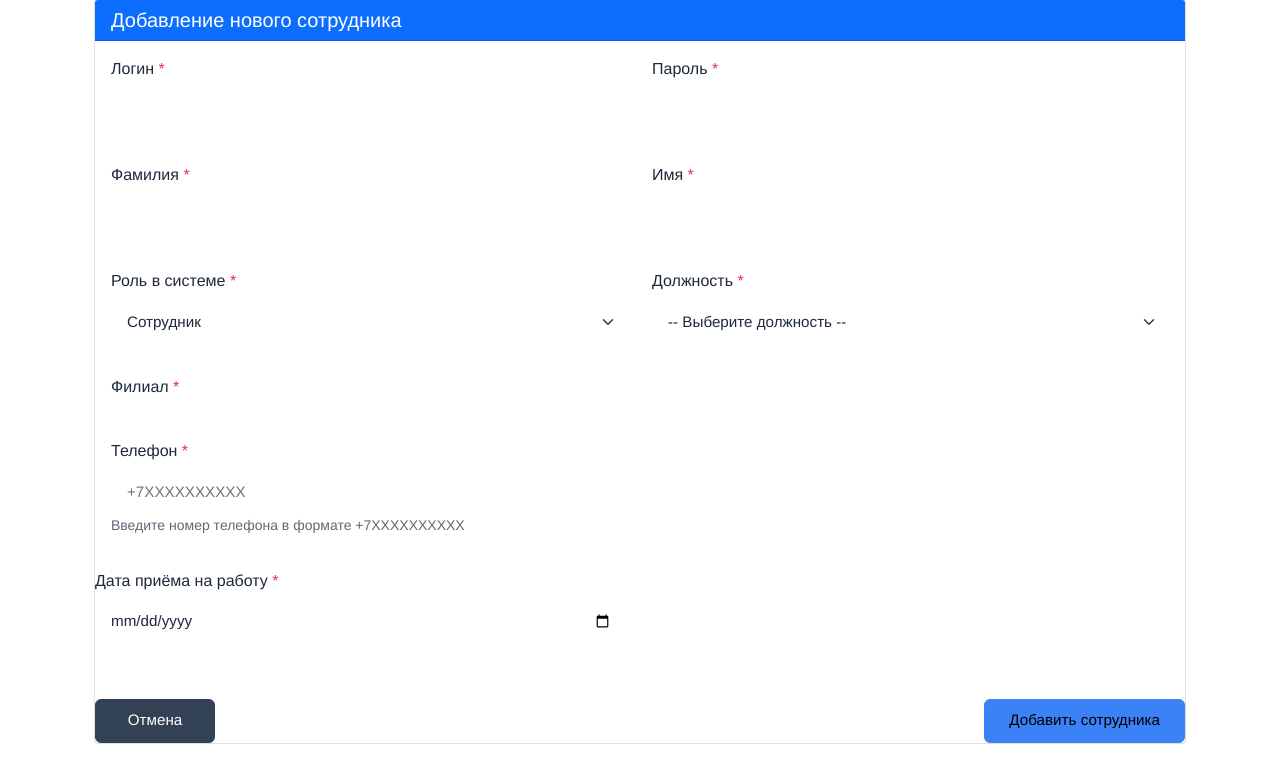
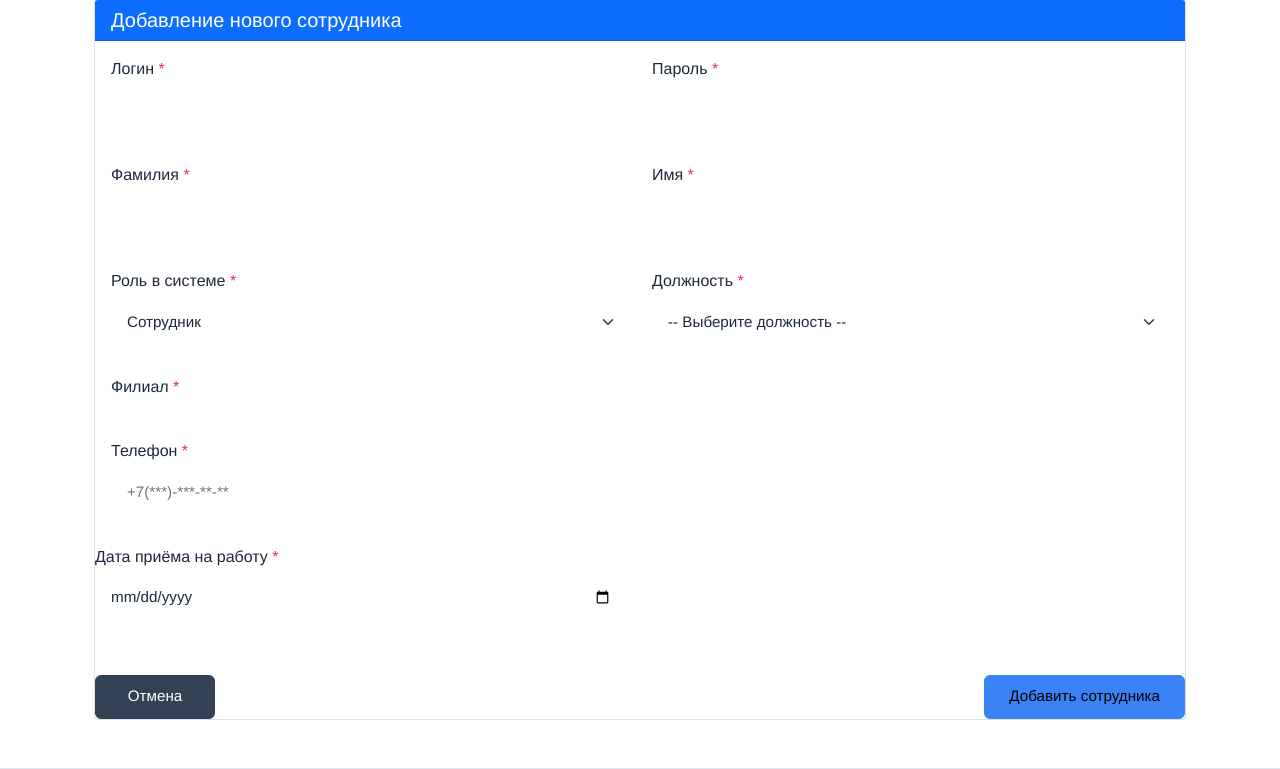
Before and after one commit to LlnZa/hair-salon, a Python web app: template templates/admin/add_employee.html in a window 1280 px wide. Shown: the part 151-920 px from the top of the page. Run offline with Jinja, Linux system fonts and the light colour scheme; the template is opened without the code that fills it, so the values that code supplies are empty; some libraries are stand-ins or nearby versions.

Commit message:
Update add_employee.html

```diff
--- a/templates/admin/add_employee.html
+++ b/templates/admin/add_employee.html
@@ -76,13 +76,12 @@
                             <label for="branch_id" class="form-label">Филиал <span class="text-danger">*</span></label>
                              {{ form.branch_id(class="form-select") }}
                         </div>
-                        </div>
                     </div>
+                </div>
                     <div class="col-md-6">
                         <div class="mb-3">
                             <label for="phone" class="form-label">Телефон <span class="text-danger">*</span></label>
-                            <input type="tel" class="form-control" id="phone" name="phone" placeholder="+7XXXXXXXXXX" required>
-                            <small class="form-text text-muted">Введите номер телефона в формате +7XXXXXXXXXX</small>
+                            <input type="tel" class="form-control" id="phone" name="phone" placeholder="+7(***)-***-**-**" required>
                         </div>
                     </div>
                 </div>
```
